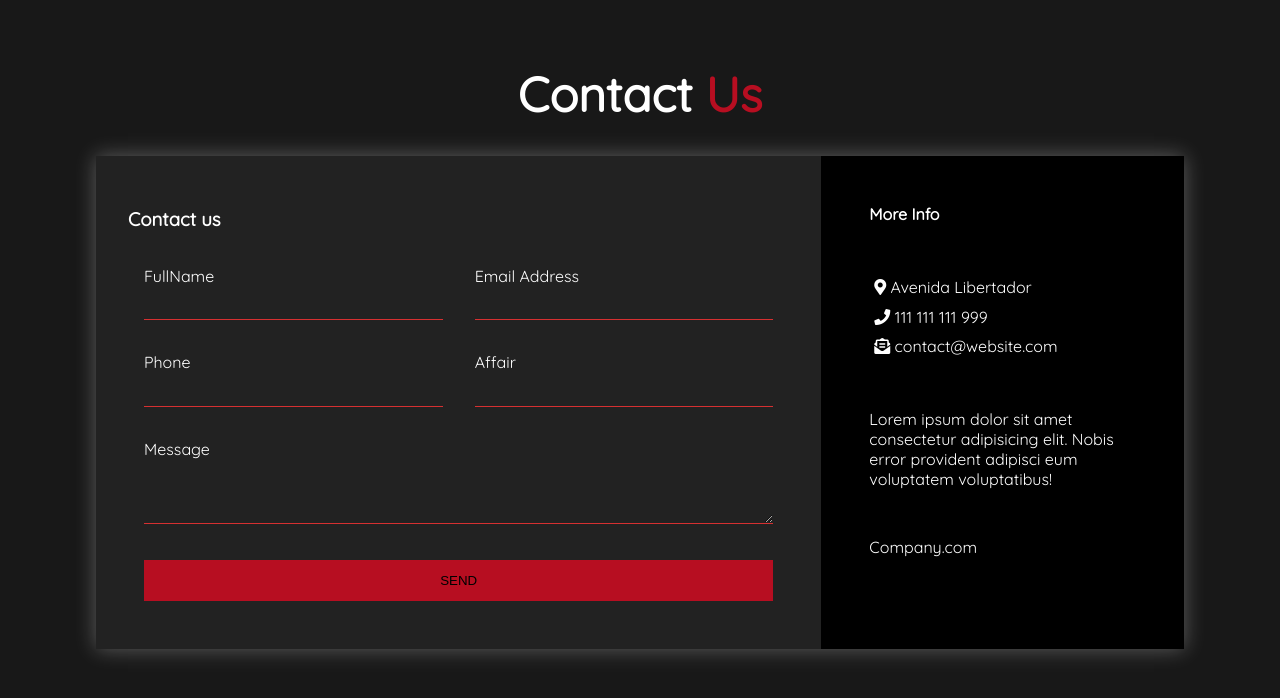
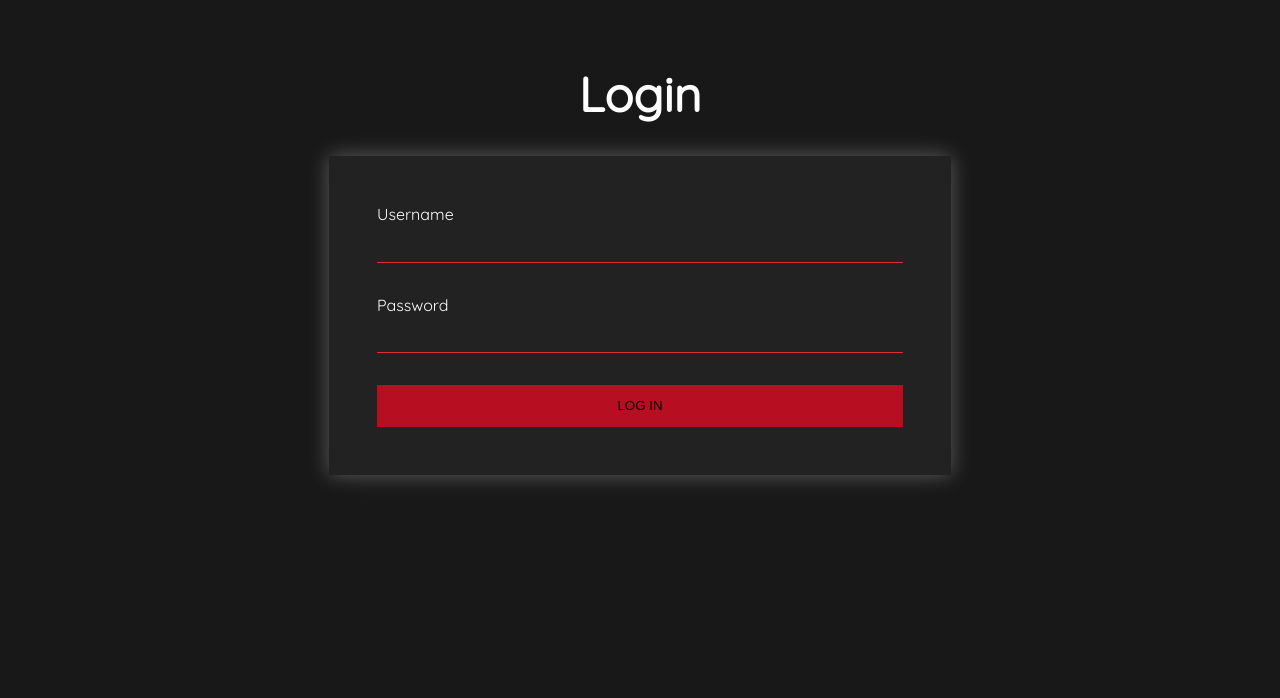
Before and after one commit to tiago1820/login-form, a plain HTML site: page index.html in a window 1280 px wide. Drawn offline with Linux system fonts and the light colour scheme.

Commit message:
Login form with HTML and CSS

```diff
--- /dev/null
+++ b/contactForm/style.css
@@ -0,0 +1,139 @@
+* {
+    box-sizing: border-box;
+}
+
+body {
+    background: #181818;
+    color: #fff;
+    font-family: 'Quicksand', sans-serif;
+    padding: 0 1.5em;
+}
+
+.content {
+    max-width: 1170px;
+    margin-left: auto;
+    margin-right: auto;
+    padding: 1.5em;
+}
+
+.logo {
+    text-align: center;
+    font-size: 3em;
+}
+
+.logo span {
+    color: #b70e21;
+}
+
+.contact-wrapper {
+    box-shadow: 0 0 20px 0 rgba(255, 255, 255, 0.3);
+}
+
+.contact-wrapper>* {
+    padding: 1em;
+}
+
+.contact-form {
+    background: #222222;
+}
+
+.contact-info {
+    background: #000;
+}
+
+.contact-form form {
+    display: grid;
+    grid-template-columns: 1fr 1fr;
+}
+
+.contact-form form .block {
+    grid-column: 1 / 3;
+}
+
+.contact-form form p {
+    margin: 0;
+    padding: 1em;
+}
+
+.contact-form form button,
+.contact-form form input,
+.contact-form form textarea {
+    width: 100%;
+    padding: .7em;
+    border: none;
+    background: none;
+    outline: 0;
+    border-bottom: 1px solid #d63031;
+    color: #fff;
+}
+
+.contact-form form button {
+    background: #b70e21;
+    color: #000;
+    border: 0;
+    text-transform: uppercase;
+    padding: 1em;
+}
+
+.contact-form form button:hover,
+.contact-form form button:focus {
+    background: #d63031;
+    color: #fff;
+    transition: background-color 1s ease-out;
+    outline: 0;
+}
+
+.contact-info {
+    background: #000;
+}
+
+.contact-info h4,
+.contact-info ul,
+.contact-info p {
+    text-align: center;
+    margin: 0 0 1rem 0;
+}
+
+.contact-info ul {
+    list-style: none;
+    padding: 0;
+}
+
+.contact-info ul li {
+    padding: .3em;
+}
+
+/* SMALL SCREEN */
+@media (max-width: 500px) {
+    .contact-form form {
+        display: grid;
+        grid-template-columns: 1fr;
+    }
+
+    .contact-form form .block {
+        grid-column: 1;
+    }
+}
+
+/* LARGE SCREEN */
+@media (min-width: 870px) {
+    body {
+        padding: 0 4rem;
+    }
+
+    .contact-wrapper {
+        display: grid;
+        grid-template-columns: 2fr 1fr;
+    }
+
+    .contact-wrapper>* {
+        padding: 2rem;
+    }
+
+    .contact-info h4,
+    .contact-info ul,
+    .contact-info p {
+        padding: 1rem;
+        text-align: left;
+    }
+}
--- a/index.html
+++ b/index.html
@@ -1,62 +1,42 @@
 <!DOCTYPE html>
 <html lang="en">
+
 <head>
     <meta charset="UTF-8">
     <meta name="viewport" content="width=device-width, initial-scale=1.0">
-    <title>Document</title>
+    <title>Login</title>
     <!-- GOOGLE FONTS -->
     <link href="https://fonts.googleapis.com/css?family=Quicksand" rel="stylesheet">
     <!-- FONT AWESOME -->
-    <link rel="stylesheet" href="https://use.fontawesome.com/releases/v5.8.1/css/all.css" integrity="sha384-50oBUHEmvpQ+1lW4y57PTFmhCaXp0ML5d60M1M7uH2+nqUivzIebhndOJK28anvf" crossorigin="anonymous">
+    <link rel="stylesheet" href="https://use.fontawesome.com/releases/v5.8.1/css/all.css"
+        integrity="sha384-50oBUHEmvpQ+1lW4y57PTFmhCaXp0ML5d60M1M7uH2+nqUivzIebhndOJK28anvf" crossorigin="anonymous">
     <!-- CUSTOM CSS -->
     <link rel="stylesheet" href="style.css">
 </head>
+
 <body>
     <div class="content">
-        <h1 class="logo">Contact <span>Us</span></h1>
+        <h1 class="logo">Login</h1>
 
-        <div class="contact-wrapper">
-            <div class="contact-form">
-                <h3>Contact us</h3>
+        <div class="login-form">
             <form action="">
                 <p>
-                        <label for="fullname">FullName</label>
-                        <input type="text" name="fullname" id="fullname">
+                    <label for="username">Username</label>
+                    <input type="text" name="username" id="username">
                 </p>
                 <p>
-                        <label for="email">Email Address</label>
-                        <input type="email" name="email">
-                    </p>
-                    <p>
-                        <label for="phone">Phone</label>
-                        <input type="tel" name="phone">
-                    </p>
-                    <p>
-                        <label for="affair">Affair</label>
-                        <input type="text" name="affair">
-                    </p>
-                    <p class="block">
-                        <label for="message">Message</label>
-                        <textarea name="message" rows="3"></textarea>
+                    <label for="password">Password</label>
+                    <input type="password" name="password" id="password">
                 </p>
                 <p class="block">
                     <button type="submit">
-                            Send
+                        Log In
                     </button>
                 </p>
             </form>
         </div>
-            <div class="contact-info">
-                <h4>More Info</h4>
-                <ul>
-                    <li><i class="fas fa-map-marker-alt" aria-hidden="true"></i> Avenida Libertador</li>
-                    <li><i class="fas fa-phone" aria-hidden="true"></i> 111 111 111 999</li>
-                    <li><i class="fas fa-envelope-open-text" aria-hidden="true"></i> contact@website.com</li>
-                </ul>
-                <p>Lorem ipsum dolor sit amet consectetur adipisicing elit. Nobis error provident adipisci eum voluptatem voluptatibus!</p>
-                <p>Company.com</p>
     </div>
-        </div>
-    </div>
+
 </body>
+
 </html>
--- a/style.css
+++ b/style.css
@@ -3,14 +3,14 @@
 }
 
 body {
-    background: #181818;
+    background-color: #181818;
     color: #fff;
     font-family: 'Quicksand', sans-serif;
-    padding: 0 1.5em;
+    padding: 0 1.5rem;
 }
 
 .content {
-    max-width: 1170px;
+    max-width: 670px;
     margin-left: auto;
     margin-right: auto;
     padding: 1.5em;
@@ -21,119 +21,62 @@ body {
     font-size: 3em;
 }
 
-.logo span {
-    color: #b70e21;
-}
-
-.contact-wrapper {
+.login-form {
+    margin-top: 2em;
+    background-color: #222222;
+    padding: 2em;
     box-shadow: 0 0 20px 0 rgba(255, 255, 255, 0.3);
 }
 
-.contact-wrapper>* {
-    padding: 1em;
+.login-form form {
+    display: grid;
+    grid-template-columns: 1fr;
 }
 
-.contact-form {
-    background: #222222;
-}
-
-.contact-info {
-    background: #000;
-}
-
-.contact-form form {
-    display: grid;
-    grid-template-columns: 1fr 1fr;
-}
-
-.contact-form form .block {
-    grid-column: 1 / 3;
-}
-
-.contact-form form p {
+.login-form form p {
     margin: 0;
     padding: 1em;
 }
 
-.contact-form form button,
-.contact-form form input,
-.contact-form form textarea {
+.login-form form button,
+.login-form form input {
     width: 100%;
-    padding: .7em;
+    padding: .7rem;
     border: none;
     background: none;
     outline: 0;
-    border-bottom: 1px solid #d63031;
+    border-bottom: 1px solid #D63031;
     color: #fff;
 }
 
-.contact-form form button {
-    background: #b70e21;
+.login-form form button {
+    background-color: #b70e21;
     color: #000;
     border: 0;
     text-transform: uppercase;
     padding: 1em;
 }
 
-.contact-form form button:hover,
-.contact-form form button:focus {
-    background: #d63031;
+.login-form form button:hover,
+.login-form form button:focus {
+    background-color: #d63031;
     color: #fff;
     transition: background-color 1s ease-out;
     outline: 0;
 }
 
-.contact-info {
-    background: #000;
-}
-
-.contact-info h4,
-.contact-info ul,
-.contact-info p {
-    text-align: center;
-    margin: 0 0 1rem 0;
-}
-
-.contact-info ul {
-    list-style: none;
-    padding: 0;
-}
-
-.contact-info ul li {
-    padding: .3em;
-}
-
 /* SMALL SCREEN */
 @media (max-width: 500px) {
-    .contact-form form {
+    .login-form form {
         display: grid;
         grid-template-columns: 1fr;
     }
 
-    .contact-form form .block {
-        grid-column: 1;
+    .content {
+        width: 300px;
+    }
+
+    body {
+        padding: 0;
     }
 }
-
-/* LARGE SCREEN */
-@media (min-width: 870px) {
-    body {
-        padding: 0 4rem;
-    }
-
-    .contact-wrapper {
-        display: grid;
-        grid-template-columns: 2fr 1fr;
-    }
-
-    .contact-wrapper>* {
-        padding: 2rem;
-    }
-
-    .contact-info h4,
-    .contact-info ul,
-    .contact-info p {
-        padding: 1rem;
-        text-align: left;
-    }
-}
```
Also changed, not shown: contactForm/index.html (added, +62 -0 lines). Lines whose indentation alone changed are shown as unchanged.
